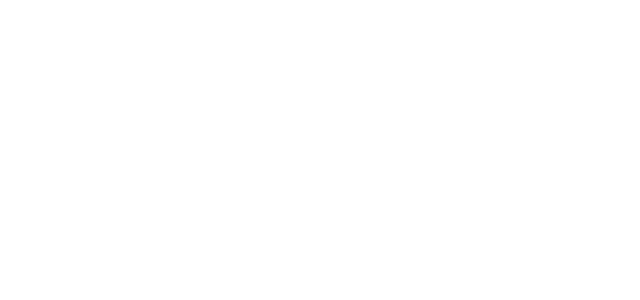
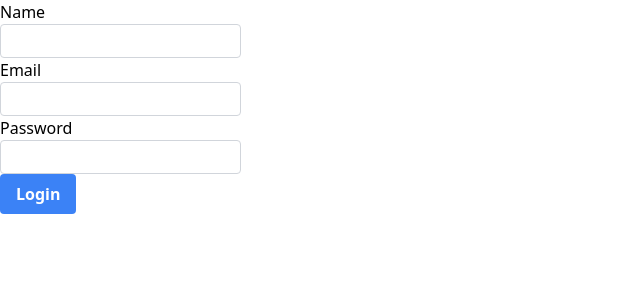
Before and after one commit to eobcre/react-hook-form, a React app: page / in a window 1280 px wide. Shown: the top 300 px of the page, without its empty margins (0-640 px from the left). Built offline with nearby package versions, Linux system fonts and the light colour scheme; the HTML template or start-up script is replaced by a standard one.

Commit message:
created login form

```diff
--- a/src/App.jsx
+++ b/src/App.jsx
@@ -1,5 +1,22 @@
 const App = () => {
-  return <div></div>;
+  return (
+    <div>
+      <form>
+        <label htmlFor='name'>Name</label>
+        <input type='text' name='name' className='form-border' />
+
+        <label htmlFor='email'>Email</label>
+        <input type='email' name='email' className='form-border' />
+
+        <label htmlFor='password'>Password</label>
+        <input type='password' name='password' className='form-border' />
+
+        <button className='bg-blue-500 hover:bg-blue-700 text-white font-bold py-2 px-4 rounded'>
+          Login
+        </button>
+      </form>
+    </div>
+  );
 };
 
 export default App;
```
